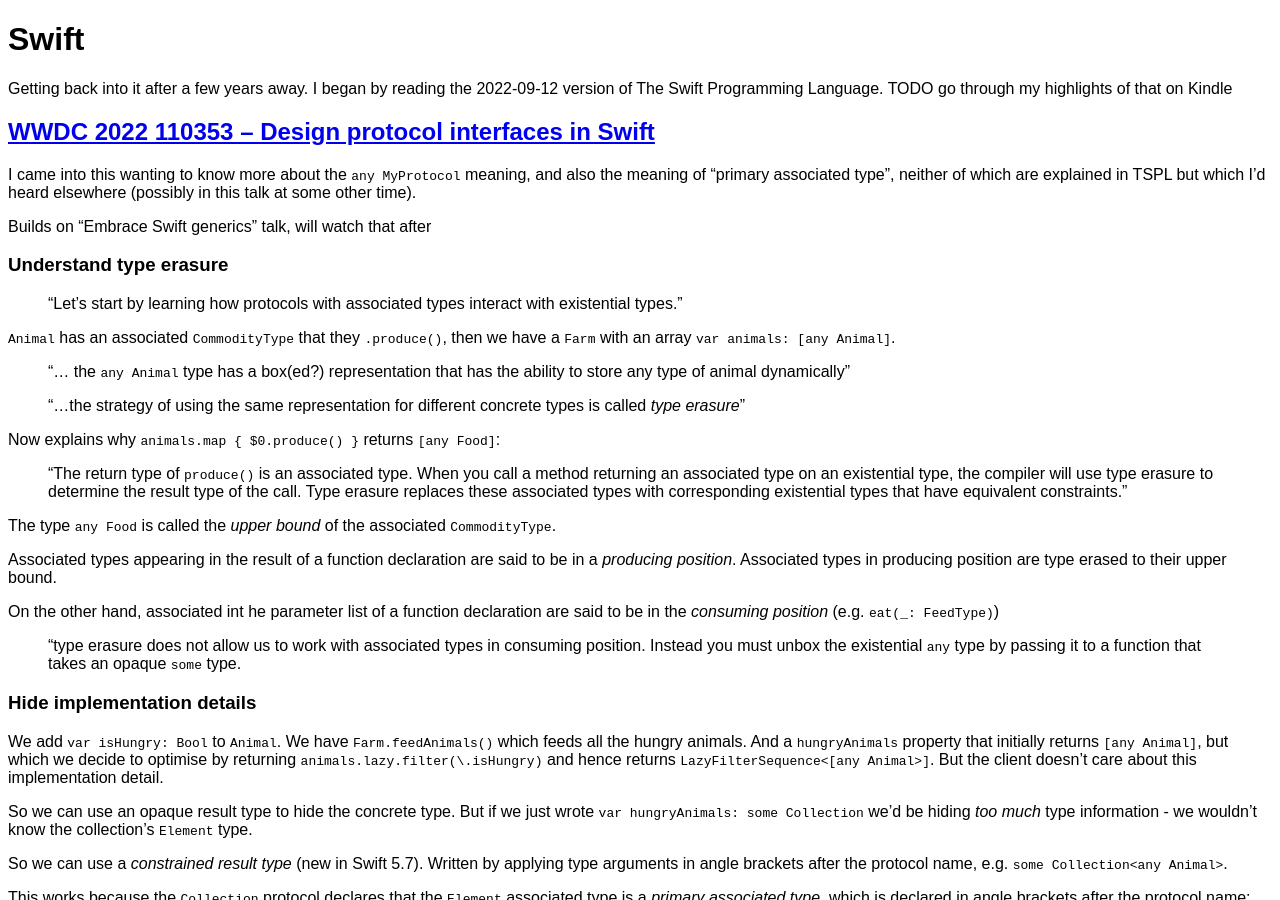
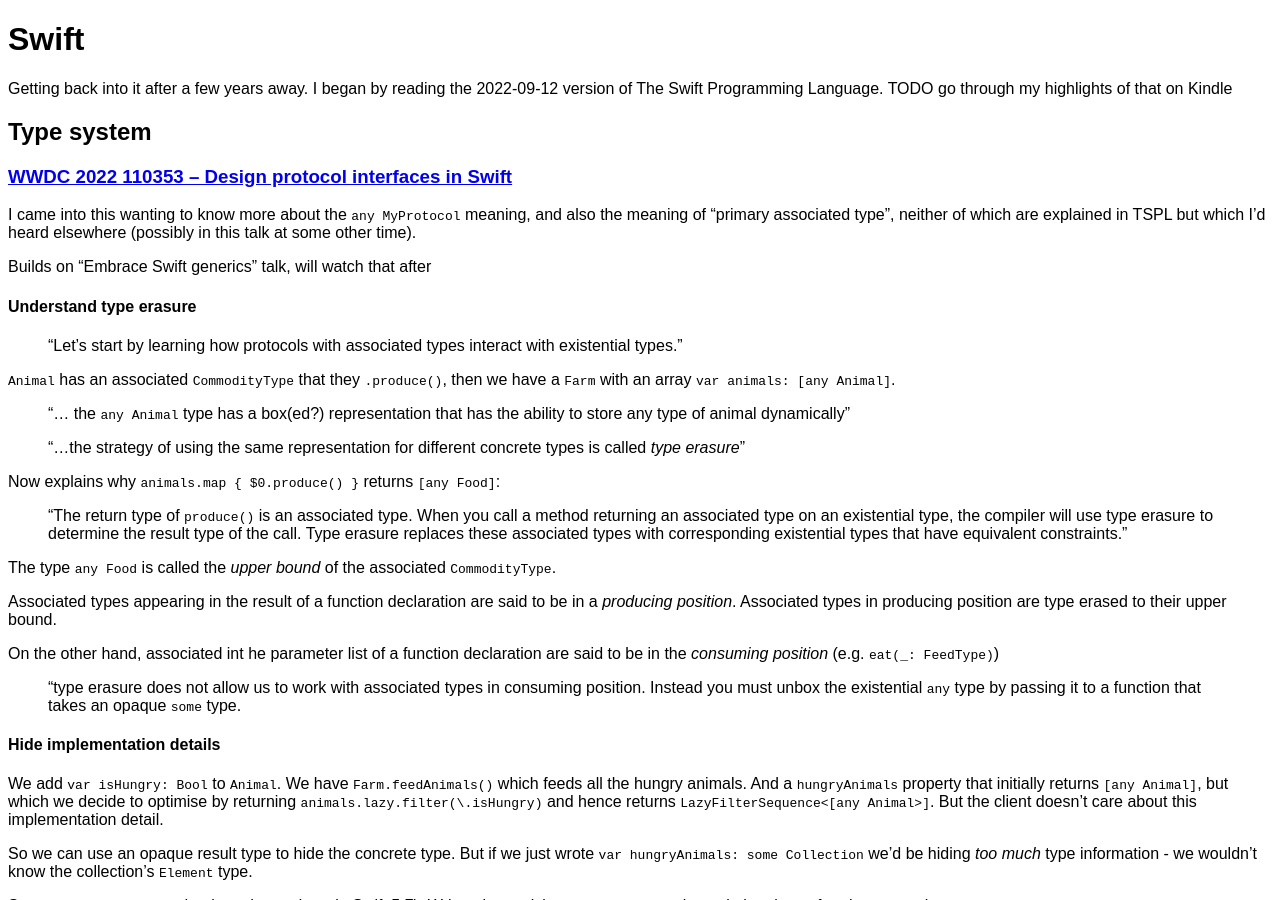
Before and after one commit to lawrence-forooghian/website, a Jekyll site: the page built from site/notes/_posts/2023-02-03-swift.md, in a window 1280 px wide and 900 px high. Built offline with Jekyll 4.4.1, drawn with Linux system fonts in a browser that asks for light colours.

Commit message:
Increase headings level on Swift

```diff
--- a/site/notes/_posts/2023-02-03-swift.md
+++ b/site/notes/_posts/2023-02-03-swift.md
@@ -8,13 +8,15 @@
 
 Getting back into it after a few years away. I began by reading the 2022-09-12 version of The Swift Programming Language. TODO go through my highlights of that on Kindle
 
-## [WWDC 2022 110353 – Design protocol interfaces in Swift](https://developer.apple.com/videos/play/wwdc2022/110353/)
+## Type system
+
+### [WWDC 2022 110353 – Design protocol interfaces in Swift](https://developer.apple.com/videos/play/wwdc2022/110353/)
 
 I came into this wanting to know more about the `any MyProtocol` meaning, and also the meaning of "primary associated type", neither of which are explained in TSPL but which I'd heard elsewhere (possibly in this talk at some other time).
 
 Builds on "Embrace Swift generics" talk, will watch that after
 
-### Understand type erasure
+#### Understand type erasure
 
 > "Let's start by learning how protocols with associated types interact with existential types."
 
@@ -36,7 +38,7 @@
 
 > "type erasure does not allow us to work with associated types in consuming position. Instead you must unbox the existential `any` type by passing it to a function that takes an opaque `some` type.
 
-### Hide implementation details
+#### Hide implementation details
 
 We add `var isHungry: Bool` to `Animal`. We have `Farm.feedAnimals()` which feeds all the hungry animals. And a `hungryAnimals` property that initially returns `[any Animal]`, but which we decide to optimise by returning `animals.lazy.filter(\.isHungry)` and hence returns `LazyFilterSequence<[any Animal>]`. But the client doesn't care about this implementation detail.
 
@@ -57,7 +59,7 @@
 
 And in Swift 5.7 we have _constrained existential types_ (i.e. can now do `any Collection<Element>`.)
 
-### Identify type relationships
+#### Identify type relationships
 
 Imagine we have:
 
@@ -115,7 +117,7 @@
 
 (I think this is nothing new, might have missed something here.)
 
-## [WWDC 2022 110352 - Embrace Swift generics](https://developer.apple.com/videos/play/wwdc2022/110352/)
+### [WWDC 2022 110352 - Embrace Swift generics](https://developer.apple.com/videos/play/wwdc2022/110352/)
 
 This seems to be building up the thing from before of growing crops, which we then harvest, which we then feed to multiple animals. Starts with concrete example with a cow etc, and then shows how generics allow us to model this.
 
```
